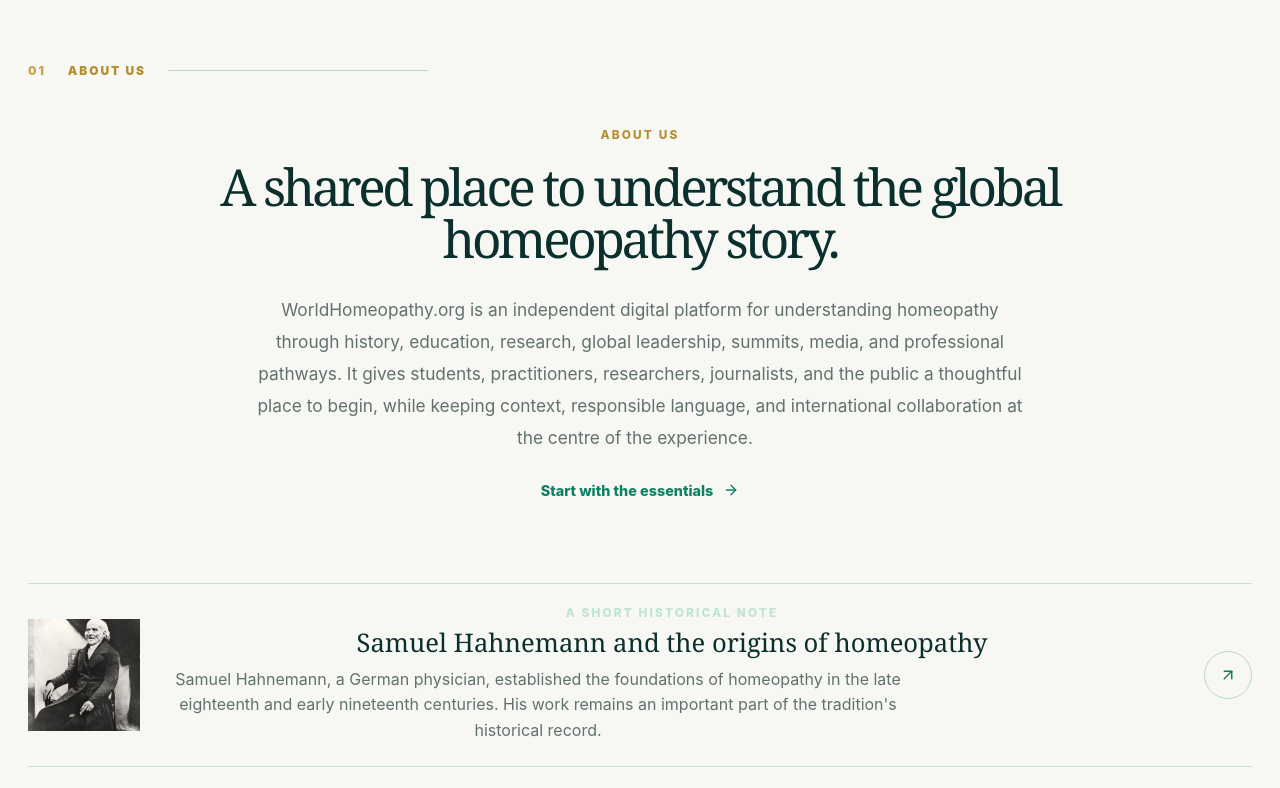
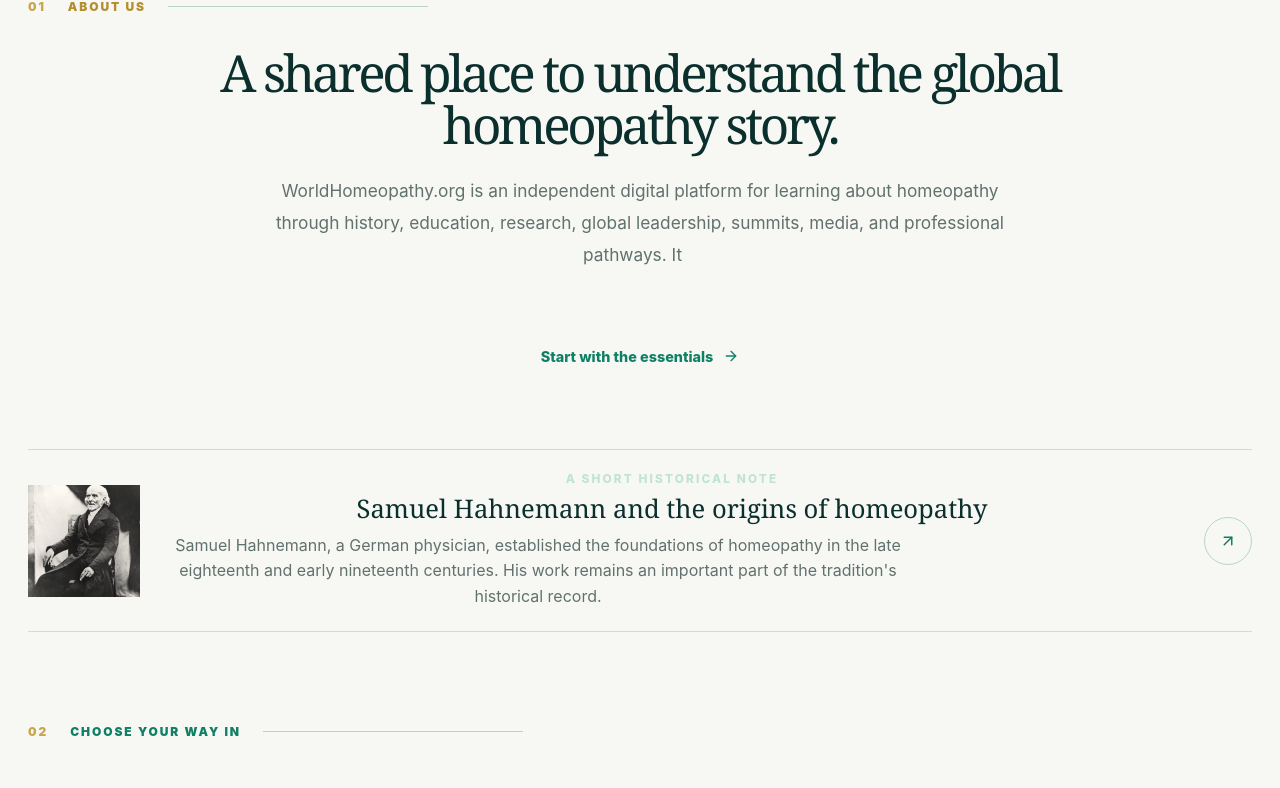
Before and after one commit to anshh00/global-Homeopathy, a React (Vite) app: page / in a window 1280 px wide. Shown: the part 840-1628 px from the top of the page. Built offline with nearby package versions, Linux system fonts and the light colour scheme.

Commit message:
Polish about section typing reveal

```diff
--- a/src/pages/HomePage.jsx
+++ b/src/pages/HomePage.jsx
@@ -77,7 +77,7 @@ function HomePage() {
   const [typedAbout, setTypedAbout] = useState("");
   const aboutRef = useRef(null);
   const slide = heroSlides[activeSlide];
-  const aboutText = "WorldHomeopathy.org is an independent digital platform for understanding homeopathy through history, education, research, global leadership, summits, media, and professional pathways. It gives students, practitioners, researchers, journalists, and the public a thoughtful place to begin, while keeping context, responsible language, and international collaboration at the centre of the experience.";
+  const aboutText = "WorldHomeopathy.org is an independent digital platform for learning about homeopathy through history, education, research, global leadership, summits, media, and professional pathways. It brings context, international perspectives, and responsible language together so every visitor can find a clear beginning and move confidently through the Center of the Experience.";
 
   useEffect(() => {
     const timer = window.setInterval(() => {
@@ -105,8 +105,8 @@ function HomePage() {
   useEffect(() => {
     if (!aboutVisible || typedAbout.length >= aboutText.length) return undefined;
     const timer = window.setTimeout(() => {
-      setTypedAbout(aboutText.slice(0, typedAbout.length + 2));
-    }, 16);
+      setTypedAbout(aboutText.slice(0, typedAbout.length + 1));
+    }, 34);
     return () => window.clearTimeout(timer);
   }, [aboutText, aboutVisible, typedAbout]);
 
@@ -184,13 +184,14 @@ function HomePage() {
         </div>
         <div className="original-home-welcome-grid">
           <div className="original-home-welcome-heading">
-            <p className="original-kicker original-about-kicker">About Us</p>
             <h2>A shared place to understand the global homeopathy story.</h2>
           </div>
           <div className="original-home-welcome-copy">
             <p className={`original-home-typing ${aboutVisible ? "is-visible" : ""}`} aria-live="polite">
               {typedAbout}
-              <span className="original-home-typing-caret" aria-hidden="true">|</span>
+              {typedAbout.length < aboutText.length ? (
+                <span className="original-home-typing-caret" aria-hidden="true">|</span>
+              ) : null}
             </p>
             <Link className="original-text-link" to="/explore">Start with the essentials <ArrowRight size={16} /></Link>
           </div>
```
Also changed, not shown: src/styles.css.
